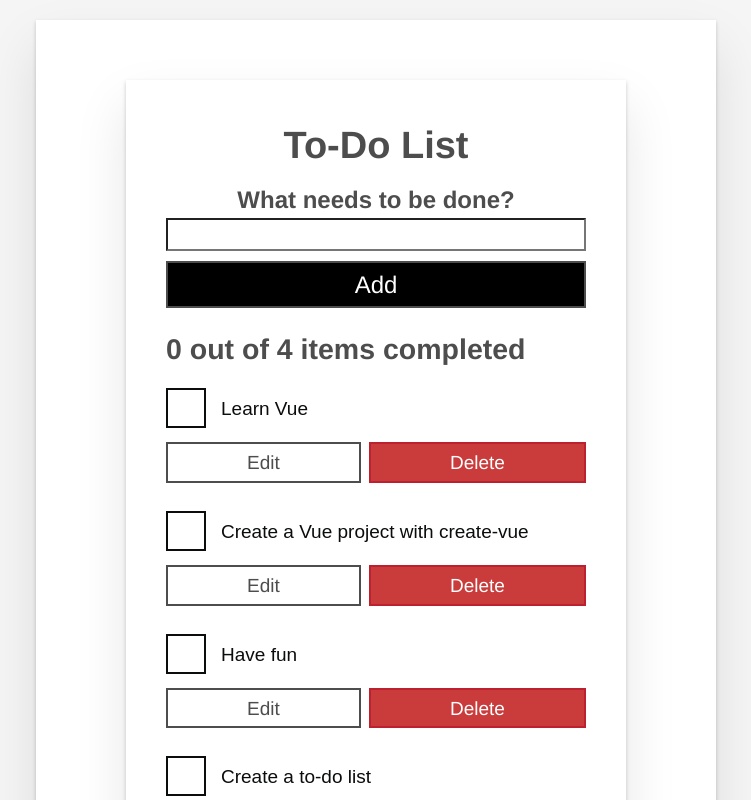
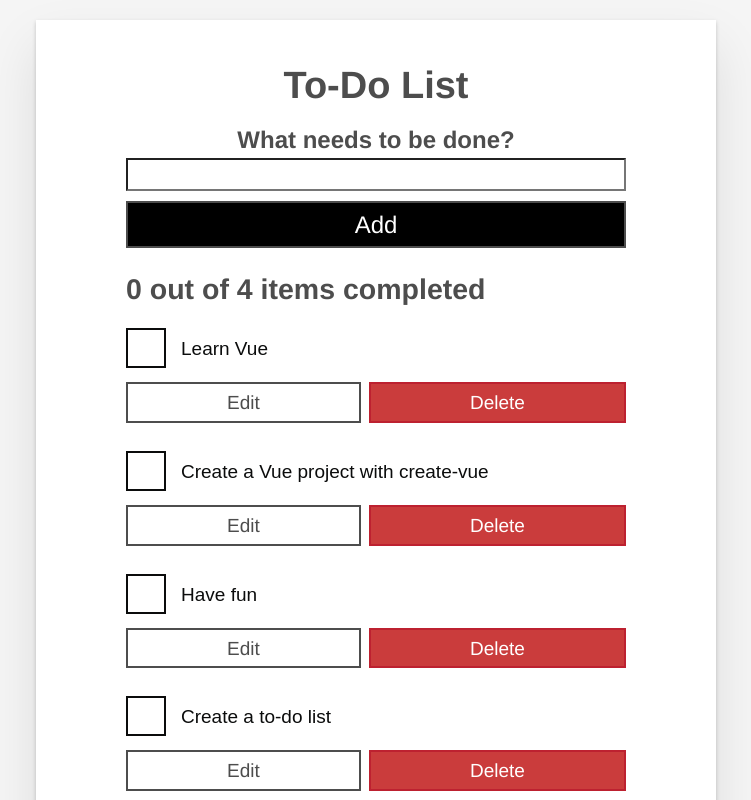
Before and after one commit to Daniel-Peace/TBD-chat, a Vue app in the folder hello-world/: page /about in a window 1280 px wide. Shown: the top 800 px of the page, without its empty margins (264-1015 px from the left). Built offline with nearby package versions, Linux system fonts and the light colour scheme.

Commit message:
Fixed double-nested main app layout

```diff
--- a/hello-world/index.html
+++ b/hello-world/index.html
@@ -7,7 +7,6 @@
     <title>Vite App</title>
   </head>
   <body>
-    <!-- TODO: Why do I end up with two div id="app" elements, and is this correct? -->
     <div id="app"></div>
     <script type="module" src="/src/main.ts"></script>
   </body>
--- a/hello-world/src/App.vue
+++ b/hello-world/src/App.vue
@@ -49,7 +49,7 @@ const listSummaryMessage = computed(() => {
 </script>
 
 <template>
-  <div id="app">
+  <div id="rendered-app">
     <h1>To-Do List</h1>
     <to-do-form @todo-added="addToDo"></to-do-form>
     <h2 id="list-summary" ref="listSummaryElement" tabindex="-1">{{ listSummaryMessage }}</h2>
--- a/hello-world/src/assets/reset.css
+++ b/hello-world/src/assets/reset.css
@@ -1,4 +1,5 @@
 /*reset.css*/
+/* This stylesheet is intended as a "default style" to reset the browser defaults. It should be further modified by other styles/stylesheets */
 /* RESETS */
 *,
 *::before,
```
